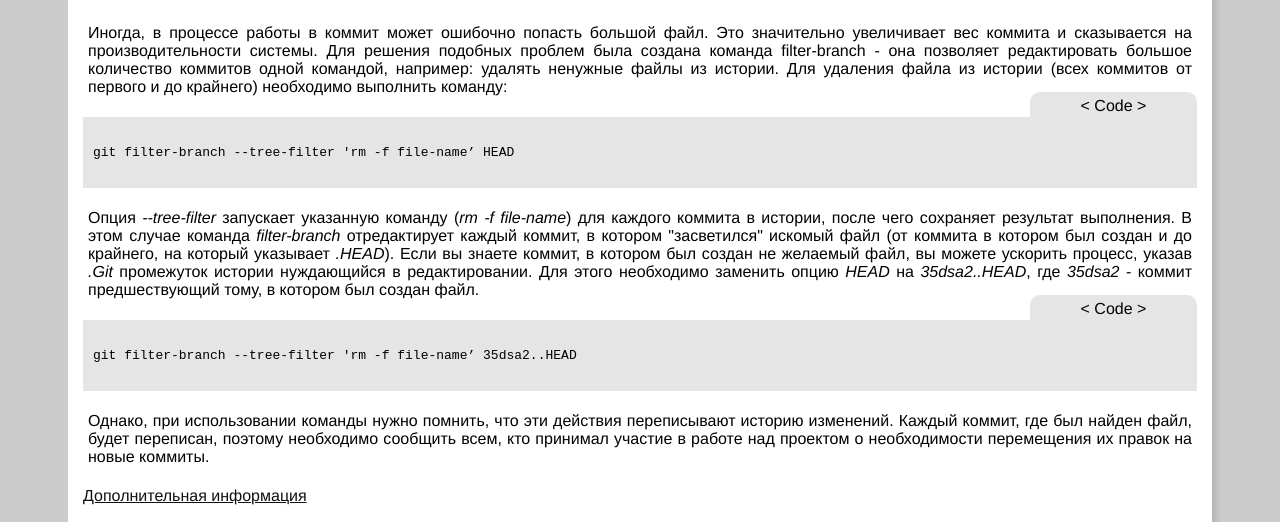
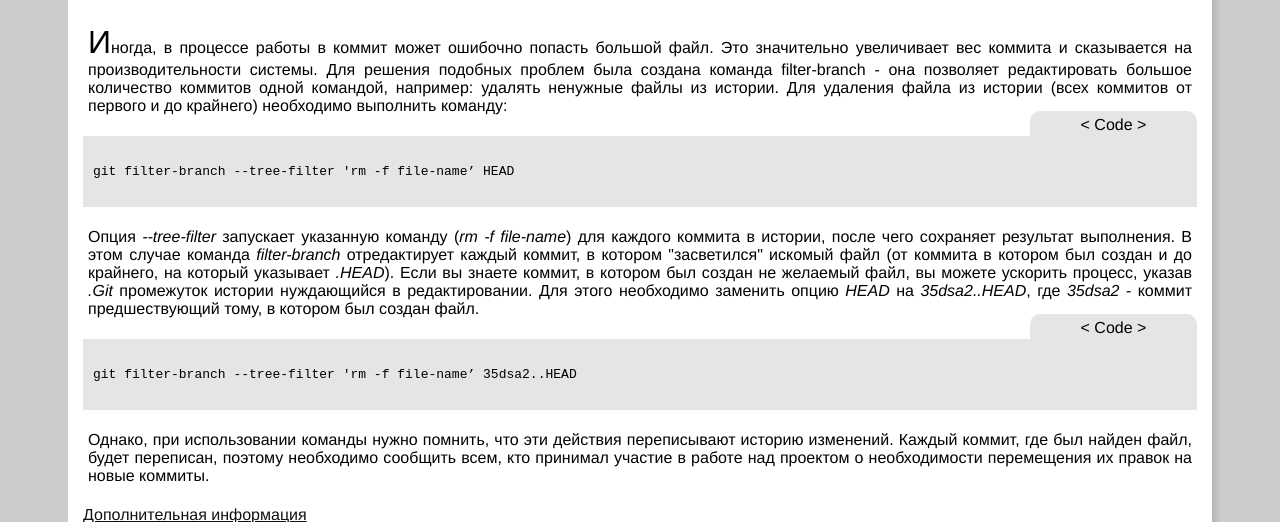
Before and after one commit to homka506/ChallengeMe, a plain HTML site: page index.html in a window 1280 px wide. Shown: the part 223-745 px from the top of the page. Drawn offline with Linux system fonts and the light colour scheme.

Commit message:
first letter

```diff
--- a/css/style.css
+++ b/css/style.css
@@ -34,7 +34,9 @@ header {
 p{
     padding: 5px;
 }
-
+.first_paragraph::first-letter{
+ font-size: 200%;
+}
 .text {
     width: auto;
     background-color: #ffffff;
```
